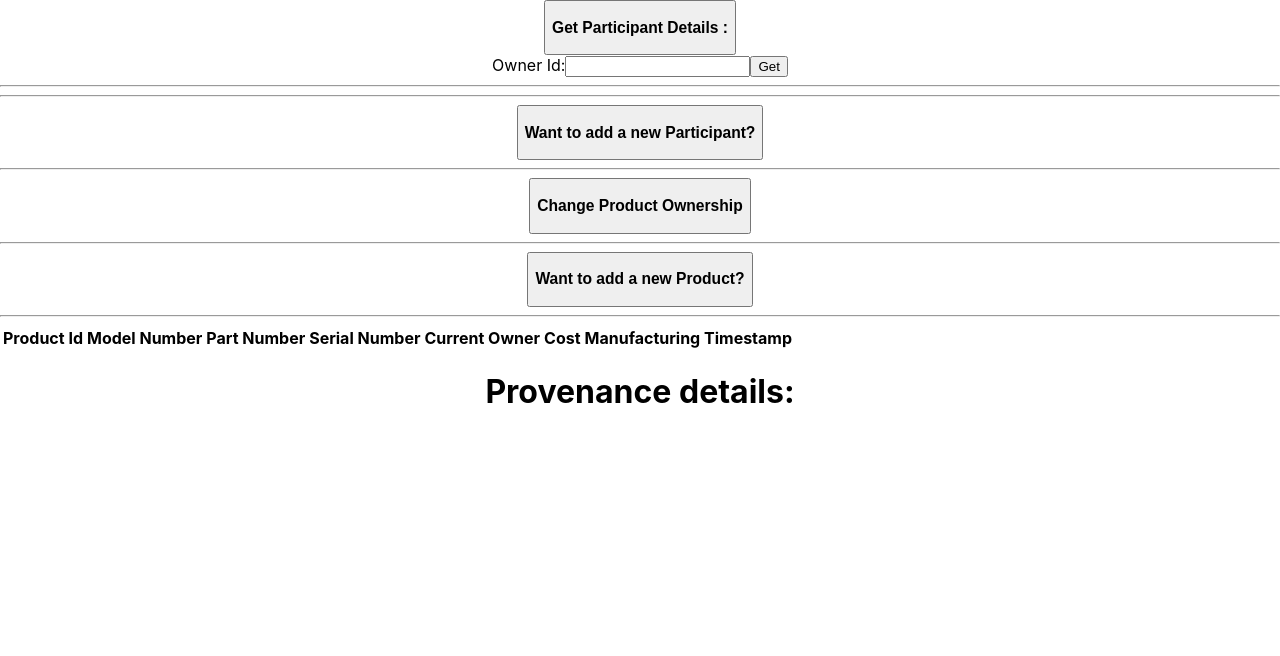
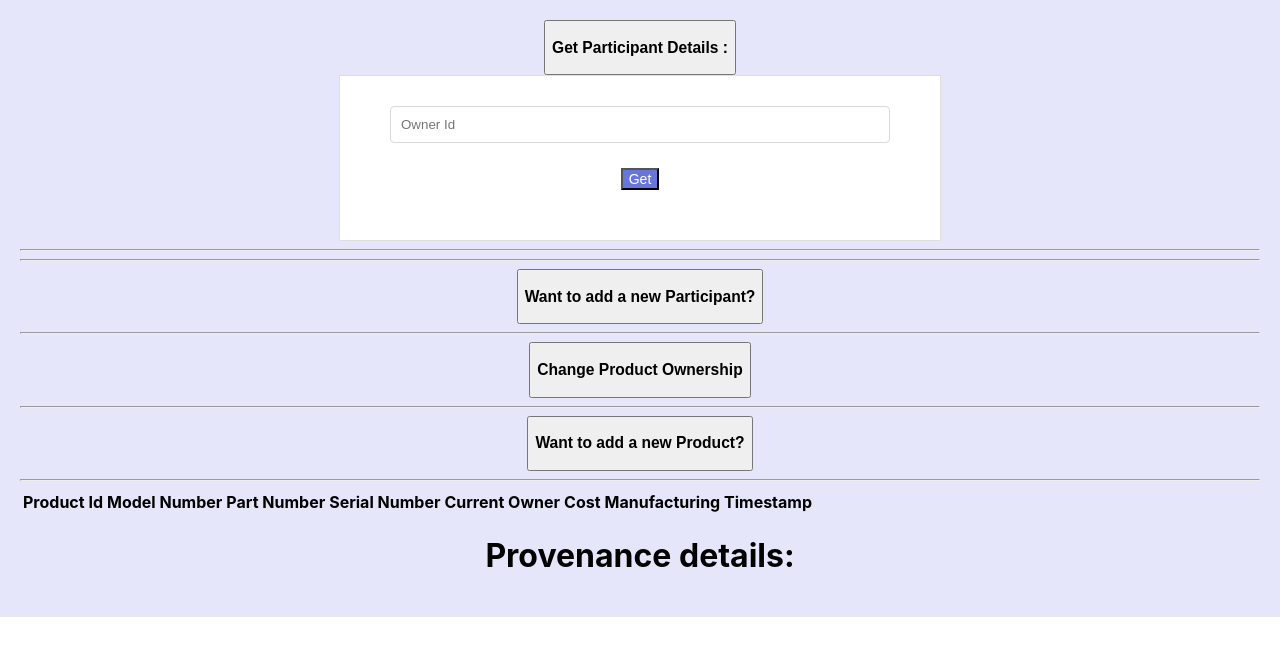
Before and after one commit to shubhamshd/supplyChainApp, a React (Create React App) app: page / in a window 1280 px wide. Both pictures are taken after a click on the button "Get Participant Details :". Shown: the top 656 px of the page. Built offline with nearby package versions, Linux system fonts and the light colour scheme.

Commit message:
adding style to the components

```diff
--- a/src/App.css
+++ b/src/App.css
@@ -1,5 +1,7 @@
 .App {
   text-align: center;
+  background: lavender;
+  padding: 20px;
 }
 
 .App-logo {
--- a/src/App.js
+++ b/src/App.js
@@ -1,6 +1,6 @@
 import React, { useEffect, useRef, useState } from "react";
 import getWeb3 from './web3.js';
-import './App.css';import './App.css';
+import './App.css';
 import contractJson from './contractAbi.json'
 import Participant from "./Participant.js";
 import Product from "./Product.js";
--- /dev/null
+++ b/src/Form.css
@@ -0,0 +1,36 @@
+/* *{
+    background: lavender;
+    padding: 20px;
+} */
+.form-box{
+    background: white;
+    border: 1px solid #dedede;
+    display: flex;
+    flex-direction: column;
+    justify-content: space-around;
+    margin: 0 auto;
+    max-width: 500px;
+    padding: 30px 50px;
+}
+.form-box label{
+    color: #3d3d3d;
+    display: block;
+    font-family: sans-serif;
+    font-size: 14px;
+    font-weight: 500;
+    margin-bottom: 5px;
+}
+.form-box input{
+    border: 1px solid #d9d9d9;
+    border-radius: 4px;
+    box-sizing: border-box;
+    padding: 10px;
+    width: 100%;
+}
+.form-box button{
+    background-color: #6976d9;
+    color: white;
+    font-family: sans-serif;
+    font-size: 14px;
+    margin: 20px 0px;
+}
--- a/src/Participant.js
+++ b/src/Participant.js
@@ -1,4 +1,5 @@
 import { useState } from "react";
+import "./Form.css";
 
 export default function Participant({participant, handleParticipantChange, getParticipant, addParticipant}){
     var tableHead = ['Participant Name', 'Participant Address', 'Participant Type'];
@@ -23,11 +24,12 @@ export default function Participant({participant, handleParticipantChange, getPa
                 <h3> Get Participant Details :  </h3>
             </button>
             {showHideGetParticipantInput ?
+                <div className="form-box">
                     <form onSubmit={getParticipant}>
                         <label>
-                    Owner Id:
                         <input
                             type = "number"
+                            placeholder="Owner Id"
                             name="_userId"
                             value={participant._userId}
                             onChange={handleParticipantChange}
@@ -38,6 +40,7 @@ export default function Participant({participant, handleParticipantChange, getPa
                             Get
                         </button>
                     </form>
+                </div>
             : null}
             <hr/>
             {showHideParticipantTable ?
@@ -61,11 +64,12 @@ export default function Participant({participant, handleParticipantChange, getPa
                 <h3> Want to add a new Participant? </h3>
             </button>
             {showHideAddParticipantInput ?
+                <div className = "form-box">
                     <form onSubmit={addParticipant}>
                         <label>
-                        Name:
                             <input
                                 id="_name"
+                                placeholder="Name"
                                 type = "text"
                                 name="_name"
                                 value={participant._name}
@@ -74,9 +78,9 @@ export default function Participant({participant, handleParticipantChange, getPa
                         </label>
 
                         <label>
-                        Password:
                             <input
                                 id="_pass"
+                                placeholder="Password"
                                 type = "text"
                                 name="_pass"
                                 value={participant._pass}
@@ -85,9 +89,9 @@ export default function Participant({participant, handleParticipantChange, getPa
                         </label>
 
                         <label>
-                        Participant Address:
                             <input
                                 id="_pAdd"
+                                placeholder="Participant Address"
                                 type = "text"
                                 name="_pAdd"
                                 value={participant._pAdd}
@@ -96,7 +100,6 @@ export default function Participant({participant, handleParticipantChange, getPa
                         </label>
 
                         <label>
-                    Pick your participant type:
                             <select name="_pType" value={participant._pType} onChange={handleParticipantChange}>
                                 <option value="Dummy">Select</option>
                                 <option value="Manufacturer">Manufacturer</option>
@@ -104,11 +107,11 @@ export default function Participant({participant, handleParticipantChange, getPa
                                 <option value="Consumer">Consumer</option>
                             </select>
                         </label>
-                    <button
-                        type="submit">
-                        Submit
-                    </button>
+                        <button type = "submit" id= "submitBtn" className = "submitBtn"> Submit</button>
                     </form>
+
+                </div>
+
             : null}
         </div>
     );
--- a/src/Product.js
+++ b/src/Product.js
@@ -1,4 +1,5 @@
 import { useState } from "react";
+import "./Form.css";
 
 export default function Product ({ owner, product, rowsData, provenance, handleChange, addProduct, handleOwnerChange, changeOwnership, getProvenance}){
     // console.log(rowsData);
@@ -20,11 +21,12 @@ export default function Product ({ owner, product, rowsData, provenance, handleC
                 <h3> Change Product Ownership </h3>
             </button>
             {changeOwnershipInput ?
+                <div className="form-box">
                     <form onSubmit={changeOwnership}>
                         <label>
-                    Current Owner:
                         <input
                             type = "number"
+                            placeholder="Current Owner"
                             name="_user1Id"
                             value={owner._user1Id}
                             onChange={handleOwnerChange}
@@ -32,9 +34,9 @@ export default function Product ({ owner, product, rowsData, provenance, handleC
                         </label>
 
                         <label>
-                    New Owner:
                         <input
                             type = "number"
+                            placeholder="New Owner"
                             name="_user2Id"
                             value={owner._user2Id}
                             onChange={handleOwnerChange}
@@ -42,9 +44,9 @@ export default function Product ({ owner, product, rowsData, provenance, handleC
                         </label>
 
                         <label>
-                    Product Id:
                         <input
                             type = "number"
+                            placeholder="Product Id"
                             name="_prodId"
                             value={owner._prodId}
                             onChange={handleOwnerChange}
@@ -56,6 +58,7 @@ export default function Product ({ owner, product, rowsData, provenance, handleC
                             Submit
                         </button>
                     </form>
+                </div>
             : null}
             <hr/>
 
@@ -64,11 +67,12 @@ export default function Product ({ owner, product, rowsData, provenance, handleC
                 <h3> Want to add a new Product? </h3>
             </button>
             {showHideAddProductInput ?
+                <div className="form-box">
                     <form onSubmit={addProduct}>
                         <label>
-                    Owner Id:
                         <input
                             type = "number"
+                            placeholder = "Owner Id"
                             name="_ownerId"
                             value={product._ownerId}
                             onChange={handleChange}
@@ -76,9 +80,9 @@ export default function Product ({ owner, product, rowsData, provenance, handleC
                         </label>
 
                         <label>
-                    Model Number:
                         <input
                             type = "text"
+                            placeholder = "Model Number"
                             name="_modelNumber"
                             value={product._modelNumber}
                             onChange={handleChange}
@@ -86,9 +90,9 @@ export default function Product ({ owner, product, rowsData, provenance, handleC
                         </label>
 
                         <label>
-                    Part Number:
                         <input
                             type = "text"
+                            placeholder = "Part Number"
                             name="_partNumber"
                             value={product._partNumber}
                             onChange={handleChange}
@@ -96,9 +100,9 @@ export default function Product ({ owner, product, rowsData, provenance, handleC
                         </label>
 
                         <label>
-                    Serial Number:
                         <input
                             type = "text"
+                            placeholder = "Serial Number"
                             name="_serialNumber"
                             value={product._serialNumber}
                             onChange={handleChange}
@@ -106,9 +110,9 @@ export default function Product ({ owner, product, rowsData, provenance, handleC
                         </label>
 
                         <label>
-                    Product Cost:
                         <input
                             type = "number"
+                            placeholder = "Product Cost"
                             name="_productCost"
                             value={product._productCost}
                             onChange={handleChange}
@@ -119,6 +123,7 @@ export default function Product ({ owner, product, rowsData, provenance, handleC
                         Submit
                         </button>
                     </form>
+                </div>
             : null}
             <hr/>
 
```
Lines whose indentation alone changed are shown as unchanged.
